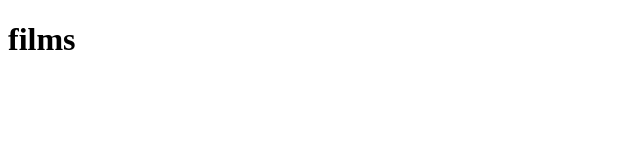
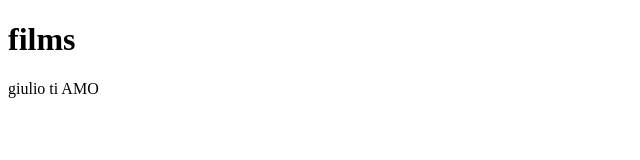
Before and after one commit to GiulioSilvestrini/laboratorioGitHub, a plain HTML site: page film.html in a window 1280 px wide. Shown: the whole page, without its empty margins (0-640 px from the left). Drawn offline with Linux system fonts and the light colour scheme.

Commit message:
Update film.html

```diff
--- a/film.html
+++ b/film.html
@@ -7,5 +7,6 @@
 </head>
 <body>
     <h1>films</h1>
+    <p>giulio ti AMO</p>
 </body>
 </html>
```
